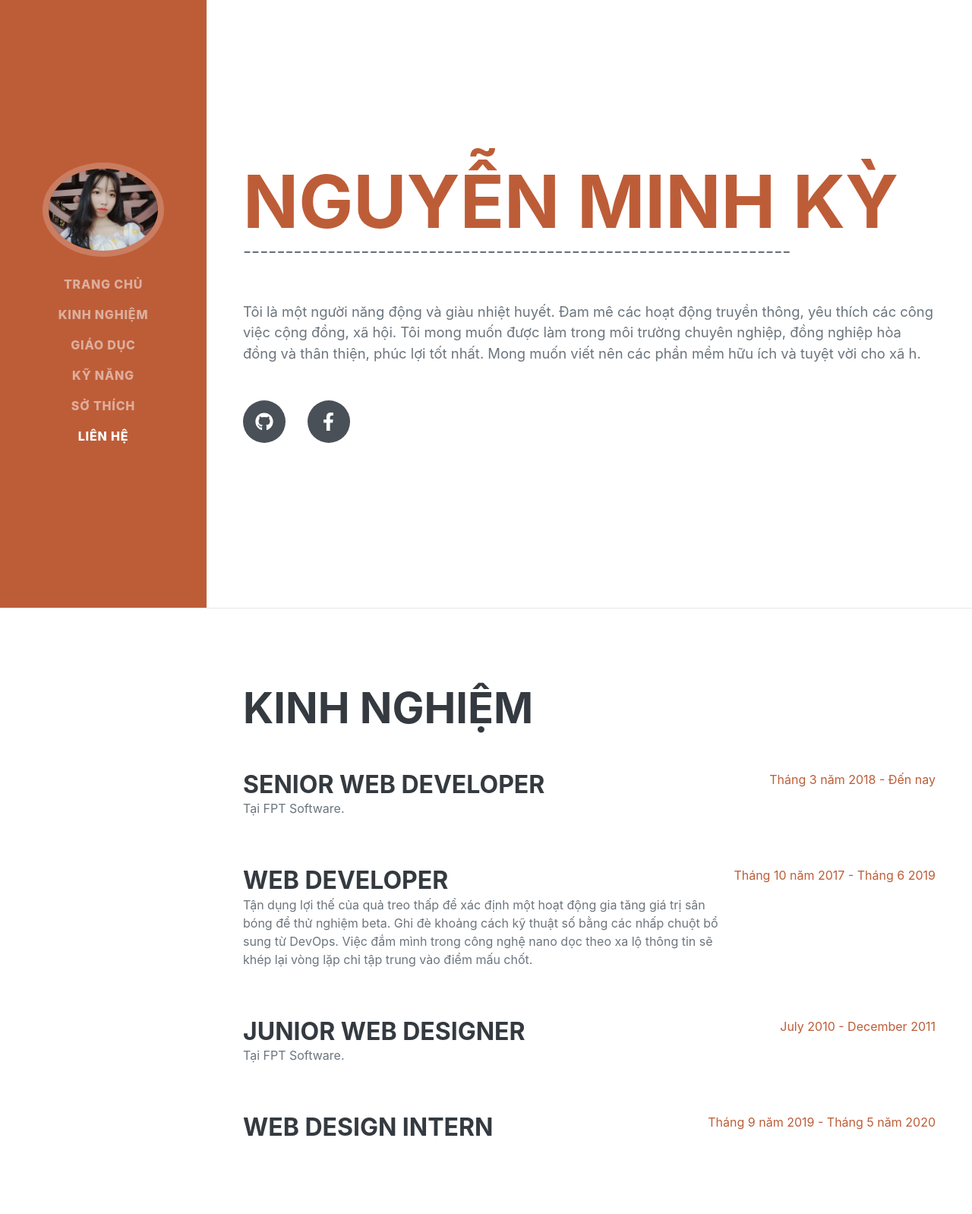
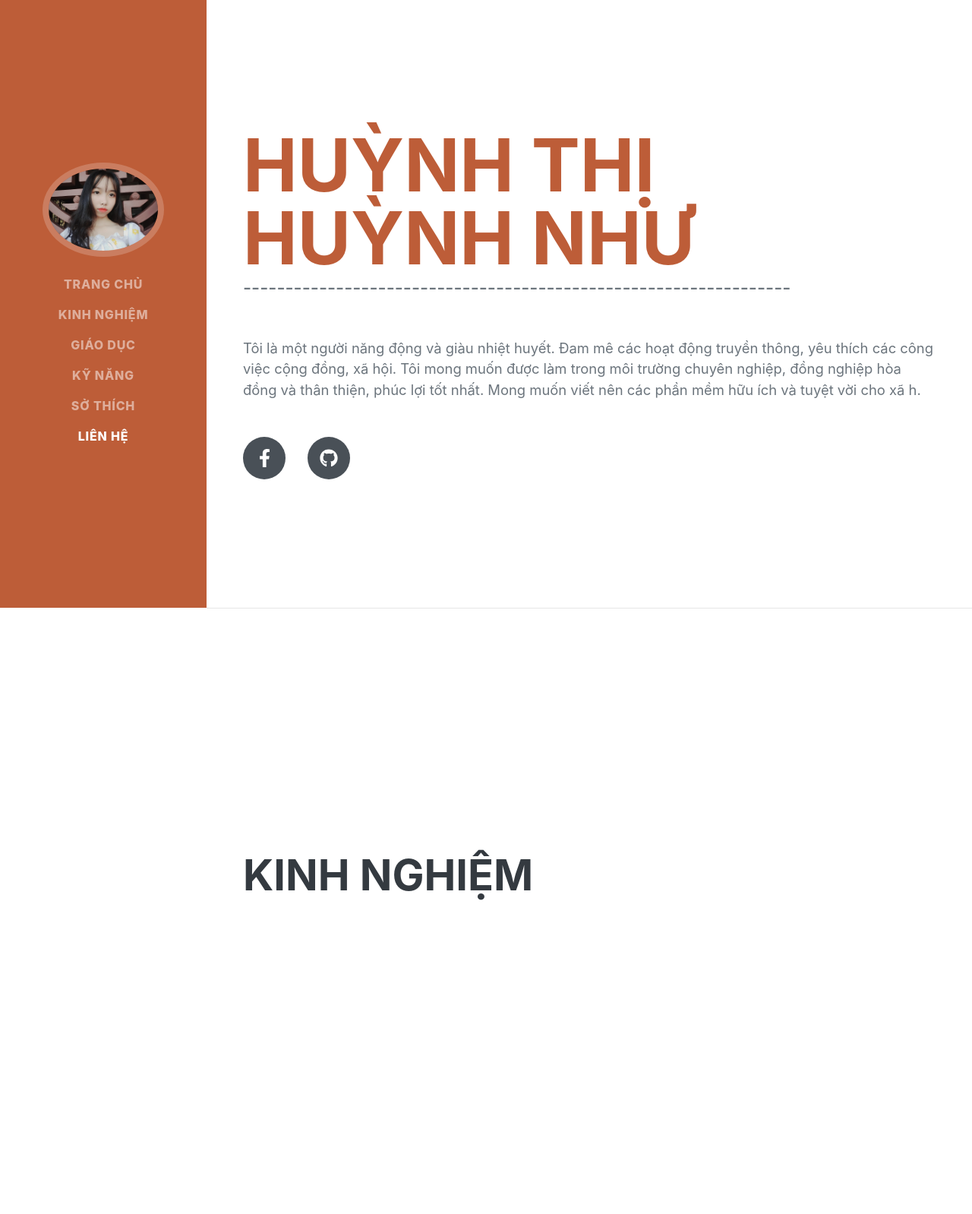
Before and after one commit to huynhthihuynhnhu/huynhnhu, a plain HTML site: page index.html in a window 1280 px wide. Shown: the top 1598 px of the page at 76% size. Drawn offline with nearby package versions, Linux system fonts and the light colour scheme; a web font is replaced by a local one.

Commit message:
Update index.html

```diff
--- a/index.html
+++ b/index.html
@@ -5,7 +5,7 @@
         <meta name="viewport" content="width=device-width, initial-scale=1, shrink-to-fit=no" />
         <meta name="description" content="" />
         <meta name="author" content="" />
-        <title>Resume - Start Bootstrap Theme</title>
+        <title>CV Huỳnh Thị Huỳnh Như </title>
         <link rel="icon" type="image/x-icon" href="assets/img/favicon.ico" />
 
         <!-- Font Awesome icons (free version)-->
@@ -20,7 +20,7 @@
         <!-- Navigation-->
         <nav class="navbar navbar-expand-lg navbar-dark bg-primary fixed-top" id="sideNav">
             <a class="navbar-brand js-scroll-trigger" href="#page-top">
-                <span class="d-block d-lg-none">Nguyễn Minh Kỳ</span>
+                <span class="d-block d-lg-none">Huỳnh Thị Huỳnh Như</span>
                 <span class="d-none d-lg-block"><img class="img-fluid img-profile rounded-circle mx-auto mb-2" src="assets/img/profile.jpg" alt="" /></span>
             </a>
             <button class="navbar-toggler" type="button" data-toggle="collapse" data-target="#navbarSupportedContent" aria-controls="navbarSupportedContent" aria-expanded="false" aria-label="Toggle navigation"><span class="navbar-toggler-icon"></span></button>
@@ -43,7 +43,7 @@
                 <div class="resume-section-content">
                     <h1 class="mb-0">
 
-                        <span class="text-primary">Nguyễn Minh Kỳ</span>
+                        <span class="text-primary">Huỳnh Thị Huỳnh Như</span>
                     </h1>
                     <div class="subheading mb-5">
                         -----------------------------------------------------------------
@@ -52,9 +52,10 @@
                     <p class="lead mb-5">Tôi là một người năng động và giàu nhiệt huyết. Đam mê các hoạt động truyền thông, yêu thích các công việc cộng đồng, xã hội. Tôi mong muốn được làm trong môi trường chuyên nghiệp, đồng nghiệp hòa đồng và thân thiện, phúc lợi tốt nhất. Mong muốn viết nên các phần mềm hữu ích và tuyệt vời cho xã h.</p>
                     <div class="social-icons">
 
-                        <a class="social-icon" href="#"><i class="fab fa-github"></i></a>
+                        <div class="social-icons">
+                        <a class="social-icon" href="https://www.facebook.com/thienuu.nguyenhuynh"><i class="fab fa-facebook-f"></i></a>
+                        <a class="social-icon" href="https://github.com/huynhthihuynhnhu"><i class="fab fa-github"></i></a>
 
-                        <a class="social-icon" href="#"><i class="fab fa-facebook-f"></i></a>
                     </div>
                 </div>
             </section>
@@ -65,35 +66,7 @@
                     <h2 class="mb-5">KINH NGHIỆM</h2>
                     <div class="d-flex flex-column flex-md-row justify-content-between mb-5">
                         <div class="flex-grow-1">
-                            <h3 class="mb-0">SENIOR WEB DEVELOPER</h3>
 
-                            <p>Tại FPT Software.</p>
-                        </div>
-                        <div class="flex-shrink-0"><span class="text-primary">Tháng 3 năm 2018 - Đến nay</span></div>
-                    </div>
-                    <div class="d-flex flex-column flex-md-row justify-content-between mb-5">
-                        <div class="flex-grow-1">
-                            <h3 class="mb-0">Web Developer</h3>
-
-                            <p>Tận dụng lợi thế của quả treo thấp để xác định một hoạt động gia tăng giá trị sân bóng để thử nghiệm beta. Ghi đè khoảng cách kỹ thuật số bằng các nhấp chuột bổ sung từ DevOps. Việc đắm mình trong công nghệ nano dọc theo xa lộ thông tin sẽ khép lại vòng lặp chỉ tập trung vào điểm mấu chốt.</p>
-                        </div>
-                        <div class="flex-shrink-0"><span class="text-primary">Tháng 10 năm 2017 - Tháng 6 2019</span></div>
-                    </div>
-                    <div class="d-flex flex-column flex-md-row justify-content-between mb-5">
-                        <div class="flex-grow-1">
-                            <h3 class="mb-0">Junior Web Designer</h3>
-
-                            <p>Tại FPT Software.</p>
-                        </div>
-                        <div class="flex-shrink-0"><span class="text-primary">July 2010 - December 2011</span></div>
-                    </div>
-                    <div class="d-flex flex-column flex-md-row justify-content-between">
-                        <div class="flex-grow-1">
-                            <h3 class="mb-0">Web Design Intern</h3>
-
-
-                        </div>
-                        <div class="flex-shrink-0"><span class="text-primary">Tháng 9 năm 2019 - Tháng 5 năm 2020</span></div>
                     </div>
                 </div>
             </section>
@@ -106,15 +79,15 @@
                         <div class="flex-grow-1">
                             <h3 class="mb-0">ĐẠI HỌC QUỐC GIA TP.HCM - TRƯỜNG ĐẠI HỌC AN GIANG</h3>
                             <div class="subheading mb-3">CỬ NHÂN CÔNG NGHỆ THÔNG TIN</div>
-                            <div>CÔNG NGHỆ THÔNG TIN - THEO HƯỚNG WEB DEVELOPER</div>
-                            <p>ĐIỂM TRUNG BÌNH: 2.8</p>
+                            <div>CÔNG NGHỆ THÔNG TIN</div>
+
                         </div>
                         <div class="flex-shrink-0"><span class="text-primary">Tháng 8 năm 2019 - Tháng 5 năm 2023</span></div>
                     </div>
                     <div class="d-flex flex-column flex-md-row justify-content-between">
                         <div class="flex-grow-1">
                             <h3 class="mb-0">Tiếng Anh</h3>
-                            <div class="subheading mb-3">Tiếng Anh A2, TOEIC</div>
+                            <div class="subheading mb-3">TOEIC</div>
 
                         </div>
 
@@ -167,7 +140,7 @@
             <section class="resume-section" id="interests">
                 <div class="resume-section-content">
                     <h2 class="mb-5">SỞ THÍCH</h2>
-                    <p>Ngoài việc là một nhà phát triển web, tôi thích hầu hết thời gian của mình cho việc giải trí và thư giãn. Như nghe nhạc, xem phim, chạy xe đạp và du lịch.</p>
+                    <p>Tôi thích hầu hết thời gian của mình cho việc giải trí và thư giãn. Như nghe nhạc, xem phim.</p>
 
                 </div>
             </section>
@@ -175,10 +148,10 @@
             <section class="resume-section" id="contact">
                 <div class="resume-section-content">
                     <h2 class="mb-5">LIÊN HỆ</h2>
-                    <p>Facebook: Nguyễn Quí Năng (Chanze Nguyen) URL: www.facebook.conm/chanzenguyen1006 </p>
-                    <p>Email: nguyenquinang1006.contact@gmail.com  </p>
-                    <p>Github: https://github.com/chanzenguyen1006 </p>
-                    <p>Phone: 0328022428 </p>
+                    <p>Facebook: Huỳnh Thị Huỳnh Như URL: https://www.facebook.com/thienuu.nguyenhuynh </p>
+                    <p>Email:huynhthihuynhnhu1128@gmail.com  </p>
+                    <p>Github: https://github.com/huynhthihuynhnhu   </p>
+                    <p>Phone: 113 </p>
 
                 </div>
             </section>
```
